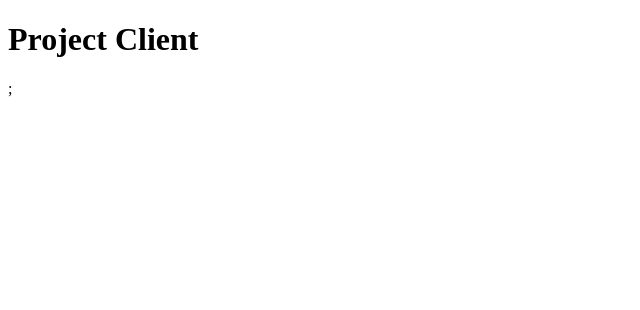
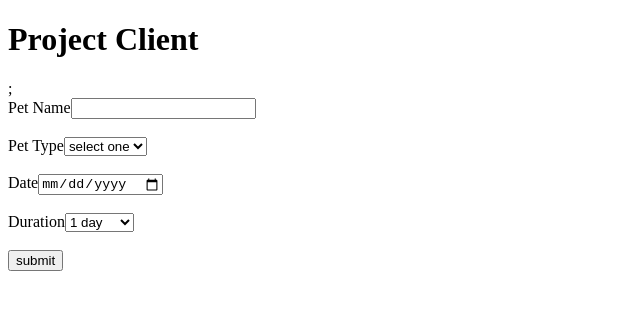
Before and after one commit to layalEsna/PET_SITTERS, a React (Create React App) app in the folder client/: page /sitters/1 in a window 1280 px wide. Shown: the top 310 px of the page, without its empty margins (0-640 px from the left). Built offline with nearby package versions, Linux system fonts and the light colour scheme; no server answers.

Commit message:
Implement form structure with validation and input fields for appointment booking

```diff
--- a/client/src/components/Appointment.js
+++ b/client/src/components/Appointment.js
@@ -70,98 +70,98 @@ function Appointment() {
 
     })
 
-    // return (
-    //     <div>
-    //         <form onSubmit={formik.handleSubmit}>
+    return (
+        <div>
+            <form onSubmit={formik.handleSubmit}>
 
-    //             <div>
-    //                 <label htmlFor="pet_name">Pet Name</label>
-    //                 <input
-    //                     id="pet_name"
-    //                     type="text"
-    //                     name="pet_name"
-    //                     value={formik.values.pet_name}
-    //                     onBlur={formik.handleBlur}
-    //                     onChange={formik.handleChange}
+                <div>
+                    <label htmlFor="pet_name">Pet Name</label>
+                    <input
+                        id="pet_name"
+                        type="text"
+                        name="pet_name"
+                        value={formik.values.pet_name}
+                        onBlur={formik.handleBlur}
+                        onChange={formik.handleChange}
 
-    //                 />
-    //                 {formik.errors.pet_name && formik.touched.pet_name && (
-    //                     <div className="error">{formik.errors.pet_name}</div>
-    //                 )}
-    //             </div>
-    //             <br/>
-    //             <div>
-    //                 <label htmlFor="pet_type">Pet Type</label>
-    //                 <select
-    //                     id="pet_type"
-    //                     value={formik.values.pet_type}
-    //                     onChange={formik.handleChange}
-    //                     onBlur={formik.handleBlur}
-    //                 >
-    //                     <option value=''>select one</option>
-    //                     <option value='cat'>cat</option>
-    //                     <option value='dog'>dog</option>
-    //                     <option value='bird'>bird</option>
-    //                 </select>
-    //                 {formik.errors.pet_type && formik.touched.pet_type && (
-    //                     <div className="error">{formik.errors.pet_type}</div>
-    //                 )}
-    //             </div>
-    //             <br/>
-    //             <div>
-    //                 <label htmlFor="date">Date</label>
-    //                 <input
-    //                     id="date"
-    //                     type="date"
-    //                     name="date"
-    //                     value={formik.values.date}
-    //                     onBlur={formik.handleBlur}
-    //                     onChange={formik.handleChange}
+                    />
+                    {formik.errors.pet_name && formik.touched.pet_name && (
+                        <div className="error">{formik.errors.pet_name}</div>
+                    )}
+                </div>
+                <br/>
+                <div>
+                    <label htmlFor="pet_type">Pet Type</label>
+                    <select
+                        id="pet_type"
+                        value={formik.values.pet_type}
+                        onChange={formik.handleChange}
+                        onBlur={formik.handleBlur}
+                    >
+                        <option value=''>select one</option>
+                        <option value='cat'>cat</option>
+                        <option value='dog'>dog</option>
+                        <option value='bird'>bird</option>
+                    </select>
+                    {formik.errors.pet_type && formik.touched.pet_type && (
+                        <div className="error">{formik.errors.pet_type}</div>
+                    )}
+                </div>
+                <br/>
+                <div>
+                    <label htmlFor="date">Date</label>
+                    <input
+                        id="date"
+                        type="date"
+                        name="date"
+                        value={formik.values.date}
+                        onBlur={formik.handleBlur}
+                        onChange={formik.handleChange}
 
-    //                 />
-    //                 {formik.errors.date && formik.touched.date && (
-    //                     <div className="error">{formik.errors.date}</div>
-    //                 )}
-    //             </div>
-    //             <br/>
-    //             <div>
-    //                 <label htmlFor="duration">Duration</label>
-    //                 <select
-    //                     id="duration"
-    //                     name="duration"
-    //                     value={formik.values.duration}
-    //                     onChange={e => formik.setFieldValue(duration, parseInt(e.target.value))}
-    //                     onBlur={formik.handleBlur}
-    //                 >
-    //                     <option value='1'>1 day</option>
-    //                     <option value='2'>2 days</option>
-    //                     <option value='3'>3 days</option>
-    //                     <option value='4'>4 days</option>
-    //                     <option value='5'>5 days</option>
-    //                     <option value='6'>6 days</option>
-    //                     <option value='7'>7 days</option>
-    //                     <option value='8'>8 days</option>
-    //                     <option value='9'>9 days</option>
-    //                     <option value='10'>10 days</option>
-    //                 </select>
-    //                 {formik.errors.duration && formik.touched.duration && (
-    //                     <div className="error">{formik.errors.duration}</div>
-    //                 )}
-    //             </div>
-    //             <br />
-    //             <div>
-    //                 <button type="submit">submit</button>
-    //             </div>
+                    />
+                    {formik.errors.date && formik.touched.date && (
+                        <div className="error">{formik.errors.date}</div>
+                    )}
+                </div>
+                <br/>
+                <div>
+                    <label htmlFor="duration">Duration</label>
+                    <select
+                        id="duration"
+                        name="duration"
+                        value={formik.values.duration}
+                        onChange={e => formik.setFieldValue(duration, parseInt(e.target.value))}
+                        onBlur={formik.handleBlur}
+                    >
+                        <option value='1'>1 day</option>
+                        <option value='2'>2 days</option>
+                        <option value='3'>3 days</option>
+                        <option value='4'>4 days</option>
+                        <option value='5'>5 days</option>
+                        <option value='6'>6 days</option>
+                        <option value='7'>7 days</option>
+                        <option value='8'>8 days</option>
+                        <option value='9'>9 days</option>
+                        <option value='10'>10 days</option>
+                    </select>
+                    {formik.errors.duration && formik.touched.duration && (
+                        <div className="error">{formik.errors.duration}</div>
+                    )}
+                </div>
+                <br />
+                <div>
+                    <button type="submit">submit</button>
+                </div>
 
 
 
-    //         </form>
-    //         <div>
-    //             {confirmationMessage &&
-    //                 <p>{confirmationMessage}</p>}
-    //         </div>
+            </form>
+            <div>
+                {confirmationMessage &&
+                    <p>{confirmationMessage}</p>}
+            </div>
 
-    //     </div>
-    // )
+        </div>
+    )
 }
 export default Appointment
```
